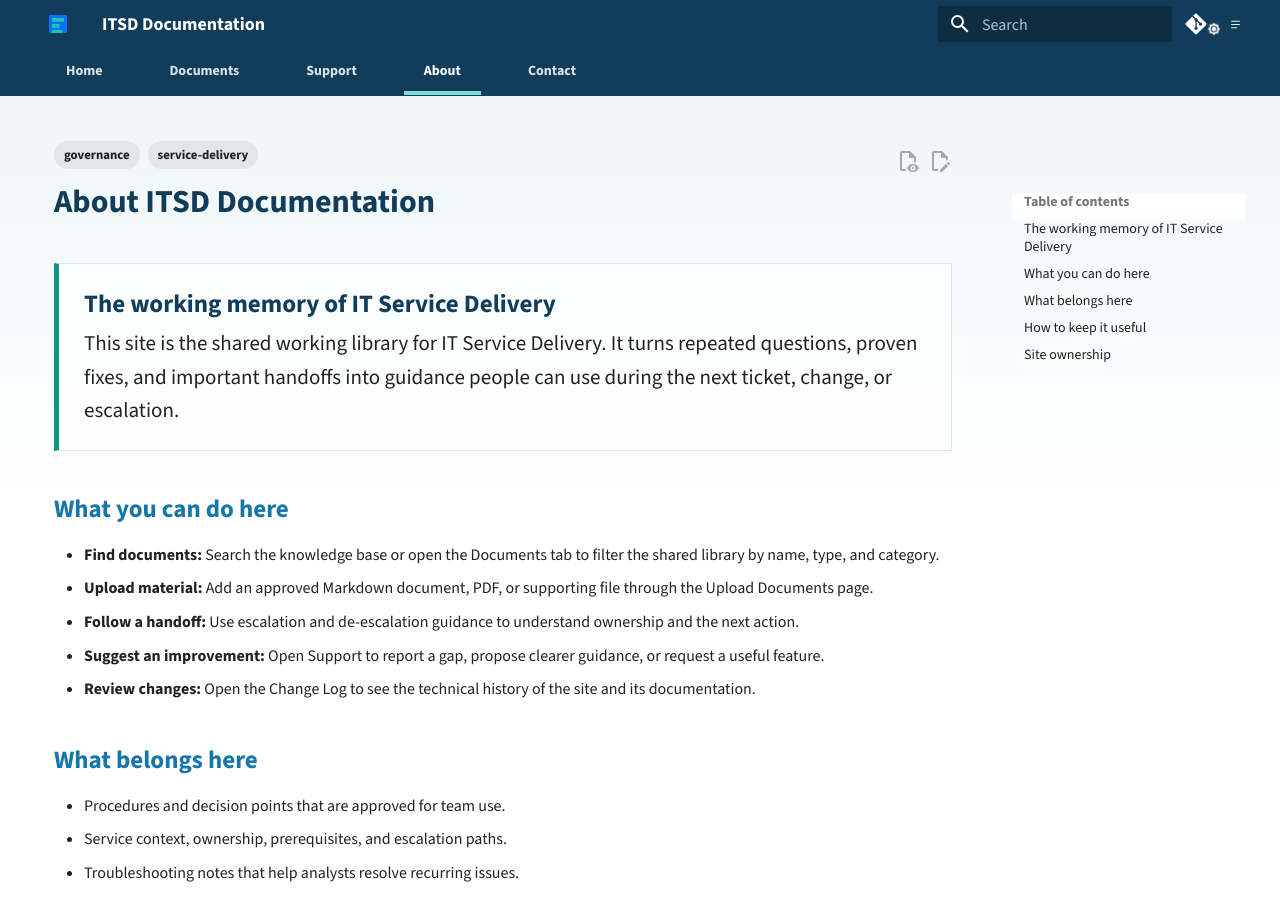
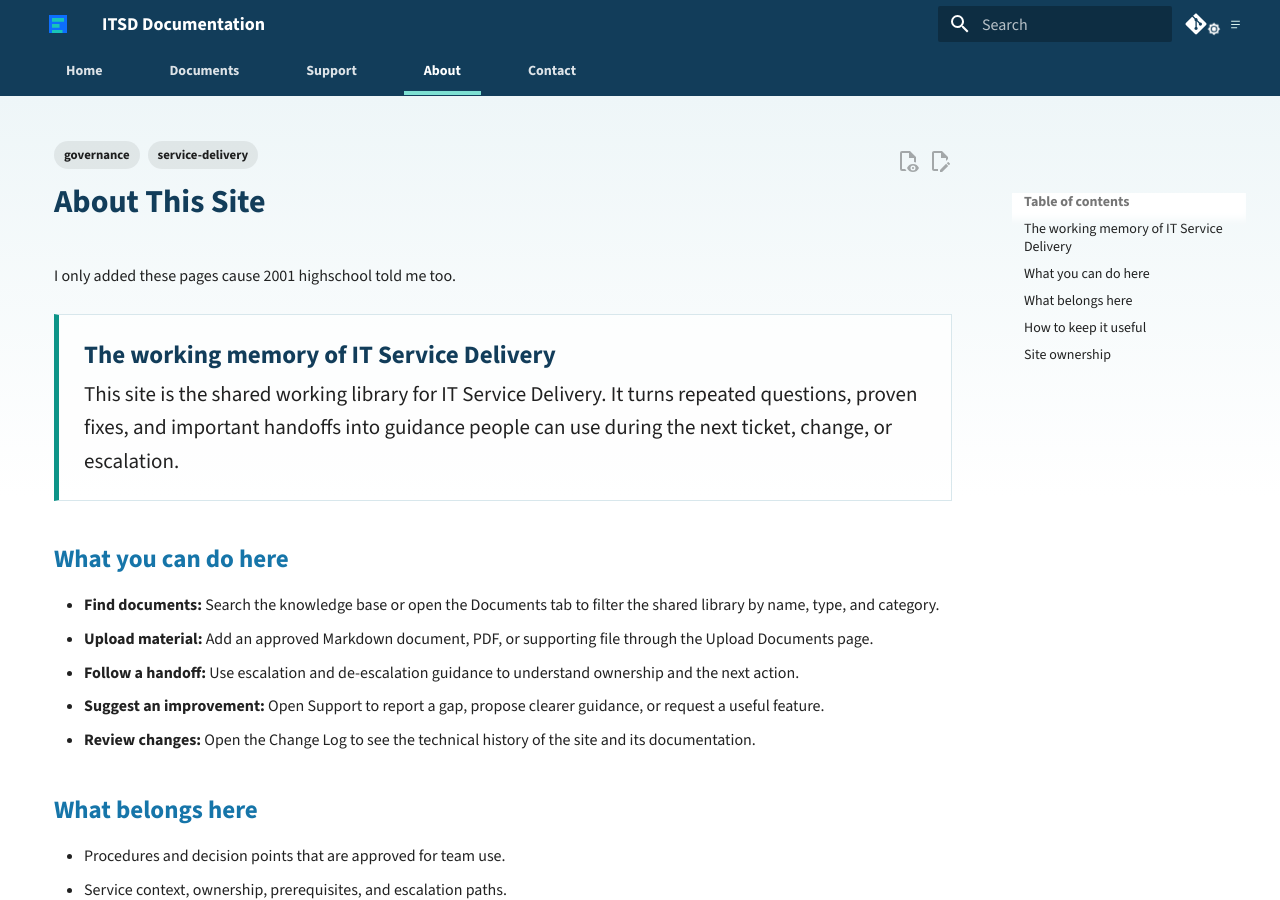
Before and after one commit to dgooding/mkdocs-basic, an MkDocs documentation site: the page built from docs/about.md, in a window 1280 px wide and 900 px high. Built offline with MkDocs 1.6.1 and Material for MkDocs 9.7.7, drawn with Linux system fonts in a browser that asks for light colours; comment, search, counter and statistics services are not loaded.

Commit message:
docs: auto-update 2026-08-27 00:42:02

```diff
--- a/docs/about.md
+++ b/docs/about.md
@@ -4,7 +4,9 @@ tags:
   - governance
 ---
 
-# About ITSD Documentation
+# About This Site
+
+I only added these pages cause 2001 highschool told me too.
 
 <div class="itsd-page-intro" markdown>
 
```
Also changed, not shown: docs/contact.md (+3 -1 lines).
